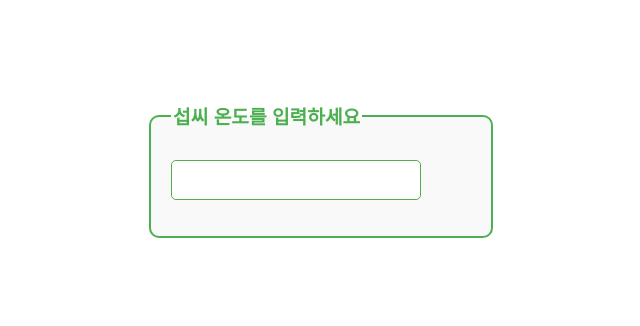
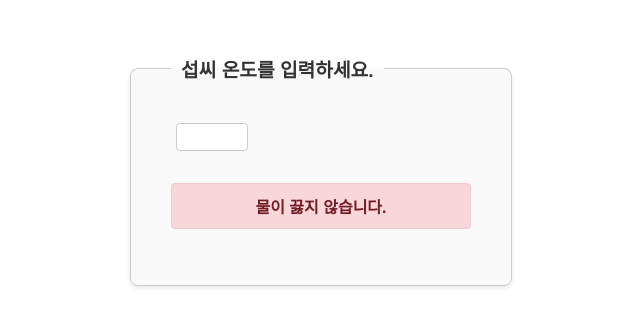
Before and after one commit to Goldstargreat/react_project2, a React (Create React App) app: page / in a window 1280 px wide. Shown: the part 230-556 px from the top of the page, without its empty margins (319-959 px from the left). Built offline with nearby package versions, Linux system fonts and the light colour scheme.

Commit message:
오타 수정

```diff
--- a/src/chp12/ex01/BoilVerdict.jsx
+++ b/src/chp12/ex01/BoilVerdict.jsx
@@ -1,10 +1,10 @@
 import React from "react";
 
-function BoilVerdict(props){
-    if (props.celsius >= 100) {
-        return <p className={"is boiling"}>물이 끓습니다.</p>;
-    }
-    if(props.celsius >= 0 && props.celsius< 100)
-    return <p className={"not boiling"}>물이 끓지 않습니다.</p>;
+function BoilVerdict(props) {
+    if(props.celcius >= 100)
+        return <p className={"is-boiling"}>물이 끓습니다.</p>;
+
+    return <p className={"not-boiling"}>물이 끓지 않습니다.</p>
 }
+
 export default BoilVerdict;
--- a/src/chp12/ex01/ConfirmBoilVerdict.css
+++ b/src/chp12/ex01/ConfirmBoilVerdict.css
@@ -1,66 +1,56 @@
 /* ConfirmBoilVerdict.css */
 
-/* Fieldset 스타일 */
-fieldset {
-    border: 2px solid #4CAF50;
-    padding: 20px;
-    border-radius: 10px;
+.boil-container {
+    width: 300px;
+    margin: 50px auto;
+    padding: 40px;
+    border: 1px solid #ccc;
+    border-radius: 8px;
     background-color: #f9f9f9;
-    width: 300px;
-    margin: auto;
+    box-shadow: 0 2px 4px rgba(0, 0, 0, 0.1);
 }
 
-legend {
+.boil-container legend {
     font-size: 1.2em;
     font-weight: bold;
-    color: #4CAF50;
+    color: #333;
+    padding: 0 10px;
 }
 
-/* 입력란 스타일 */
-input {
+.boil-container input[type="text"] {
+    width: 100%;
     padding: 10px;
+    margin-top: 10px;
+    margin-bottom: 20px;
+    box-sizing: border-box;
+    border: 1px solid #ddd;
+    border-radius: 4px;
     font-size: 1em;
-    border: 1px solid #4CAF50;
-    border-radius: 5px;
-    width: 100%;
-    max-width: 250px;
-    margin-top: 10px;
-    box-sizing: border-box;
 }
 
-input:focus {
+.boil-container input[type="number"]:focus {
+    border-color: #3085f4;
     outline: none;
-    border-color: #45a049;
-    background-color: #e0f7e0;
+    box-shadow: 0 0 5px rgba(0, 123, 255, 0.5);
 }
 
-input::placeholder {
-    color: #888;
+p {
+    padding: 10px;
+    text-align: center;
+    border-radius: 4px;
+    font-weight: bold;
 }
 
-/* BoilVerdict 스타일 */
-/* 기본적인 메시지 스타일 */
-.boil-verdict {
-    padding: 10px;
-    margin-top: 10px;
-    border-radius: 5px;
-    font-size: 1.1em;
-    text-align: center;
-    font-weight: bold;
-    box-shadow: 0 4px 10px rgba(0, 0, 0, 0.1); /* 부드러운 그림자 */
-    transition: all 0.3s ease; /* 부드러운 전환 효과 */
+/* 물이 끓는 경우 (100도 이상) */
+p.is-boiling {
+    background-color: #d4edda;
+    color: #155724;
+    border: 1px solid #c3e6cb;
 }
 
-/* '물이 끓습니다!' 메시지의 스타일 */
-.boil-verdict-boiling {
-    background-color: #ffeb3b; /* 밝은 노란색 배경 */
-    color: #d32f2f;  /* 빨간색 글자 */
-    border: 2px solid #d32f2f; /* 빨간색 테두리 */
+/* 물이 끓지 않는 경우 (100도 미만) */
+p.not-boiling {
+    background-color: #f8d7da;
+    color: #721c24;
+    border: 1px solid #f5c6cb;
 }
-
-/* '물이 끓지 않습니다' 메시지의 스타일 */
-.boil-verdict {
-    background-color: #e1f5fe; /* 연한 파란색 배경 */
-    color: #0277bd; /* 파란색 글자 */
-    border: 2px solid #0277bd; /* 파란색 테두리 */
-}
--- a/src/chp12/ex01/ConfirmBoilVerdict.jsx
+++ b/src/chp12/ex01/ConfirmBoilVerdict.jsx
@@ -1,18 +1,19 @@
-import React, { useState } from "react";
+import React, {useState} from "react";
 import BoilVerdict from "./BoilVerdict";
 import './ConfirmBoilVerdict.css'
 
+
 function ConfirmBoilVerdict() {
     const [temperature, setTemperature] = useState("");
-    const handleTemperature = (event) => {
+    const handleTemperature = (event)=>{
         setTemperature(event.target.value);
     };
 
-    return (
-        <fieldset>
-            <legend>섭씨 온도를 입력하세요</legend>
-            <input value={temperature} onChange={handleTemperature} />
-            <BoilVerdict celsius={parseInt(temperature)} />
+    return(
+        <fieldset className={"boil-container"}>
+            <legend>섭씨 온도를 입력하세요.</legend>
+            <input type={"number"} value={temperature} onChange={handleTemperature}/>
+            <BoilVerdict celcius={parseInt(temperature)}/>
         </fieldset>
     );
 }
```
